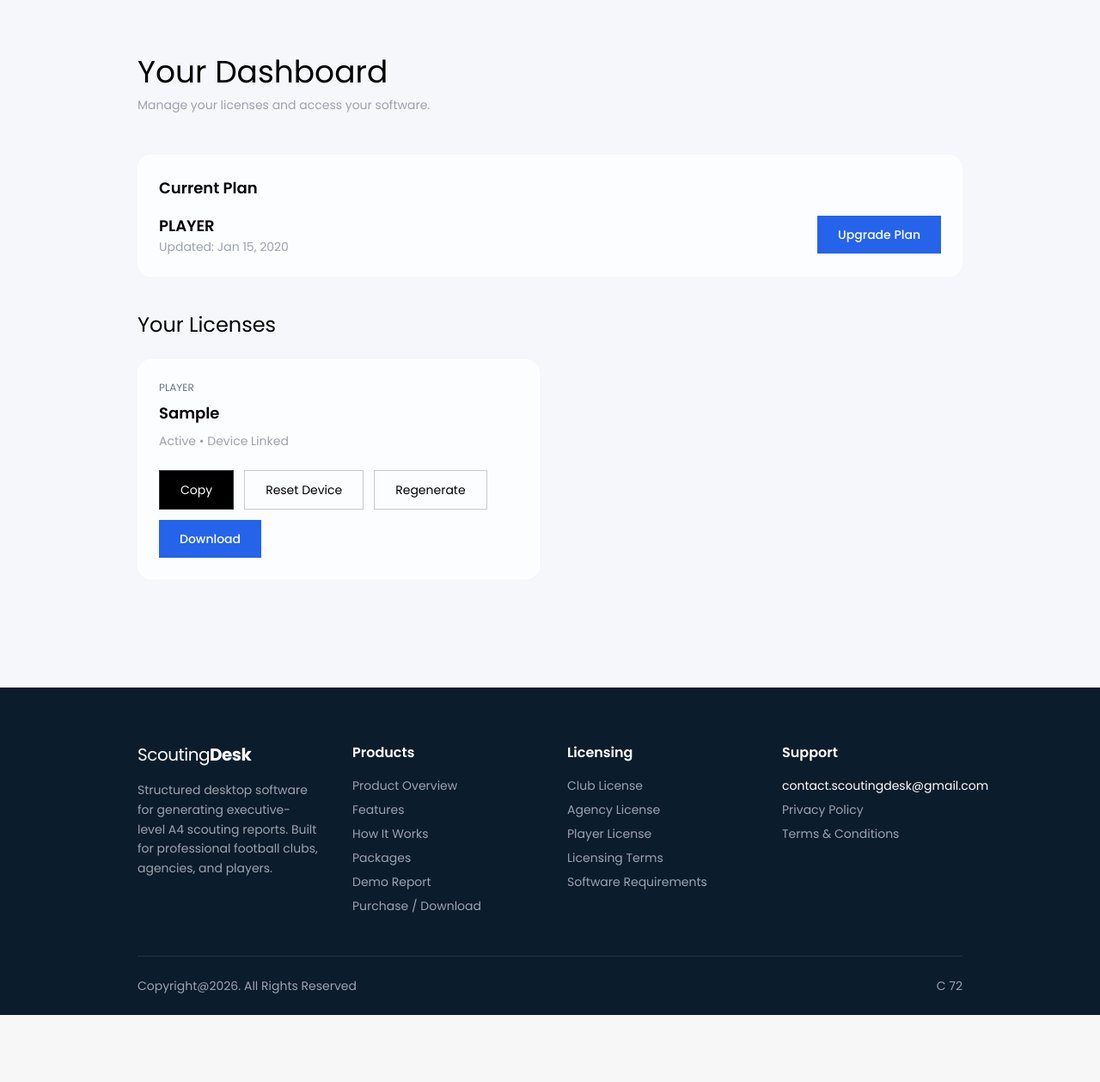
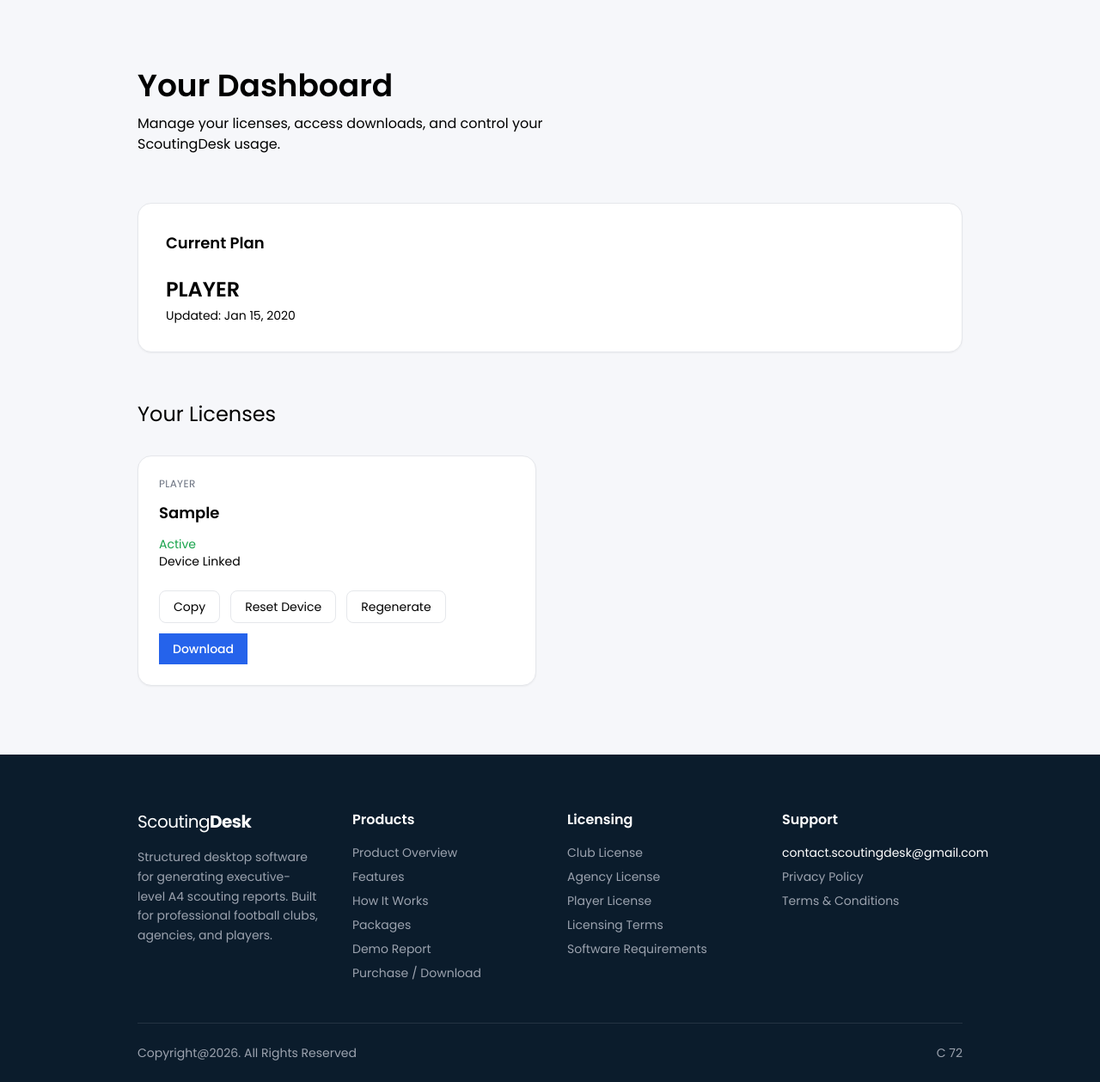
Before and after one commit to TheSukhSingh/scoutingdesk-website, a Django app: page /dashboard/ in a window 1280 px wide. Shown: the part 85-1344 px from the top of the page at 86% size. Before the commit the page ends 1266 px from the top, so only its background shows below. Run offline with Django 5.2, Linux system fonts and the light colour scheme; a user stored in the database is signed in; tables that the repository leaves empty hold one stand-in row (values such as "Sample post"); parts of the project's set-up code (start-up, migrations or seed data) failed here and were passed over.

Commit message:
licensing stricter

```diff
--- a/activation/models.py
+++ b/activation/models.py
@@ -5,8 +5,12 @@ from django.contrib.auth import get_user_model
 User = get_user_model()
 
 
+
 def generate_activation_key():
-    return f"SD-{uuid.uuid4().hex[:12].upper()}"
+    while True:
+        key = f"SD-{uuid.uuid4().hex[:12].upper()}"
+        if not License.objects.filter(key=key).exists():
+            return key
 
 
 class License(models.Model):
--- a/activation/views.py
+++ b/activation/views.py
@@ -65,7 +65,7 @@ def activate_license(request):
             return JsonResponse({"valid": False, "error": "Too many attempts"})
 
         try:
-            licelicense = License.objects.get(key=key, user=request.user)
+            license = License.objects.get(key=key, user=request.user)
         except License.DoesNotExist:
             LicenseActivity.objects.create(
                 license=None,
@@ -190,7 +190,7 @@ def reset_device(request):
         data = json.loads(request.body)
         key = data.get("activation_key")
 
-        licelicense = License.objects.get(key=key, user=request.user)
+        license = License.objects.get(key=key, user=request.user)
 
         license.device_id = None
         license.session_token = None
@@ -242,6 +242,12 @@ def dashboard_reset_device(request):
 
 import uuid
 
+def generate_unique_key():
+    while True:
+        key = f"SD-{uuid.uuid4().hex[:12].upper()}"
+        if not License.objects.filter(key=key).exists():
+            return key
+
 @login_required
 def regenerate_key(request):
     if request.method != "POST":
@@ -254,7 +260,7 @@ def regenerate_key(request):
         license = License.objects.get(key=key, user=request.user)
 
         # 🔥 generate new key
-        new_key = f"SD-{uuid.uuid4().hex[:12].upper()}"
+        new_key = generate_unique_key()
 
         license.key = new_key
         license.device_id = None
--- a/static/css/output.css
+++ b/static/css/output.css
@@ -1489,6 +1489,11 @@ video {
   padding-right: 2rem;
 }
 
+.py-2 {
+  padding-top: 0.5rem;
+  padding-bottom: 0.5rem;
+}
+
 .pb-16 {
   padding-bottom: 4rem;
 }
--- a/templates/dashboard.html
+++ b/templates/dashboard.html
@@ -1,53 +1,51 @@
-{% extends "base.html" %}
-{% load static %}
-{% block content %}
+{% extends "base.html" %} {% load static %} {% block content %}
 
-<div class="bg-[var(--color-bg-2)] min-h-screen py-16">
-
-  <div class="container-main">
-
+<div class="bg-[var(--color-bg-2)] min-h-screen py-20">
+  <div class="container-main text-[var(--color-text-dark)]">
     <!-- HEADER -->
-    <div class="mb-12">
-      <h1 class="heading-lg text-black">Your Dashboard</h1>
-      <p class="text-muted mt-2">Manage your licenses and access your software.</p>
+    <div class="mb-14">
+      <h1 class="heading-lg font-semibold">Your Dashboard</h1>
+      <p class="text-[var(--color-text-muted)] mt-3 max-w-xl">
+        Manage your licenses, access downloads, and control your ScoutingDesk
+        usage.
+      </p>
     </div>
 
     <!-- PLAN CARD -->
-    <div class="glass-light rounded-2xl p-6 mb-10">
-      <h2 class="heading-sm font-semibold text-black">Current Plan</h2>
+    <div
+      class="bg-white border border-gray-200 shadow-sm rounded-2xl p-8 mb-14"
+    >
+      <h2 class="heading-sm font-semibold mb-6">Current Plan</h2>
 
-      <div class="flex items-center justify-between mt-4">
+      <div class="flex items-center justify-between flex-wrap gap-6">
         <div>
-          <p class="text-lg font-semibold text-black">
-            {{ request.user.profile.plan|default:"No Plan" | upper }}
+          <p class="text-2xl font-semibold text-[var(--color-text-dark)]">
+            {{ request.user.profile.plan|default:"No Plan"|upper }}
           </p>
-          <p class="text-muted">
+
+          {% if request.user.profile.plan_updated_at %}
+          <p class="text-sm text-[var(--color-text-muted)] mt-1">
             Updated: {{ request.user.profile.plan_updated_at|date:"M d, Y" }}
           </p>
+          {% endif %}
         </div>
-
-        <a href="#" class="btn-primary text-sm">
-          Upgrade Plan
-        </a>
       </div>
     </div>
 
     <!-- LICENSE SECTION -->
     <div>
-      <h2 class="heading-md text-black mb-6">Your Licenses</h2>
-
-      <div id="licenses-container" class="grid md:grid-cols-2 gap-6">
-
-        <!-- Example Card (JS will replace this) -->
-        <div class="glass-light rounded-2xl p-6">
-          <p class="text-muted">Loading licenses...</p>
+      <div class="flex items-center justify-between mb-8">
+        <h2 class="heading-md">Your Licenses</h2>
       </div>
 
+      <div id="licenses-container" class="grid md:grid-cols-2 gap-8">
+        <!-- Loading State -->
+        <div class="bg-white border border-gray-200 shadow-sm rounded-2xl p-6">
+          <p class="text-[var(--color-text-muted)]">Loading licenses...</p>
         </div>
       </div>
-
     </div>
-
+  </div>
 </div>
 
 <script>
@@ -60,46 +58,63 @@ async function loadLicenses() {
       container.innerHTML = "";
 
       if (!data.licenses.length) {
-      container.innerHTML = "<p class='text-muted'>No licenses found.</p>";
+        container.innerHTML = `
+        <div class="bg-white border border-gray-200 shadow-sm rounded-2xl p-6">
+          <p class="text-[var(--color-text-muted)]">No licenses found.</p>
+        </div>
+      `;
         return;
       }
 
-    data.licenses.forEach(l => {
+      data.licenses.forEach((l) => {
+        const statusColor = l.is_active ? "text-green-600" : "text-red-500";
+
+        const deviceText = l.device_bound ? "Device Linked" : "Not Activated";
+
         const card = `
-        <div class="glass-light rounded-2xl p-6 flex flex-col justify-between">
+        <div class="bg-white border border-gray-200 shadow-sm rounded-2xl p-6 flex flex-col justify-between">
 
+          <!-- TOP -->
           <div>
-            <p class="text-xs text-gray-500 uppercase">${l.package}</p>
 
-            <p class="mt-2 text-lg font-semibold text-black break-all">
+            <p class="text-xs text-gray-500 uppercase tracking-wide">
+              ${l.package}
+            </p>
+
+            <p class="mt-3 text-lg font-semibold text-[var(--color-text-dark)] break-all">
               ${l.key}
             </p>
 
-            <p class="text-muted mt-2">
-              ${l.is_active ? "Active" : "Inactive"} •
-              ${l.device_bound ? "Device Linked" : "Not Activated"}
+            <p class="mt-3 text-sm ${statusColor}">
+              ${l.is_active ? "Active" : "Inactive"}
             </p>
+
+            <p class="text-sm text-[var(--color-text-muted)]">
+              ${deviceText}
+            </p>
+
           </div>
 
+          <!-- ACTIONS -->
           <div class="mt-6 flex flex-wrap gap-3">
 
             <button onclick="copyKey('${l.key}')"
-              class="btn-secondary text-sm bg-black text-white">
+              class="text-sm px-4 py-2 border border-gray-200 rounded-lg hover:bg-gray-50 transition">
               Copy
             </button>
 
             <button onclick="resetDevice('${l.key}')"
-              class="btn-secondary text-sm text-black border-black/20">
+              class="text-sm px-4 py-2 border border-gray-200 rounded-lg hover:bg-gray-50 transition">
               Reset Device
             </button>
 
             <button onclick="regenKey('${l.key}')"
-              class="btn-secondary text-sm text-black border-black/20">
+              class="text-sm px-4 py-2 border border-gray-200 rounded-lg hover:bg-gray-50 transition">
               Regenerate
             </button>
 
             <a href="/download/"
-              class="btn-primary text-sm">
+              class="btn-primary text-sm px-4 py-2">
               Download
             </a>
 
@@ -110,7 +125,6 @@ async function loadLicenses() {
 
         container.innerHTML += card;
       });
-
     } catch (err) {
       console.error(err);
     }
@@ -125,7 +139,7 @@ async function resetDevice(key) {
     await fetch("/api/license/reset-device/", {
       method: "POST",
       headers: { "Content-Type": "application/json" },
-    body: JSON.stringify({ activation_key: key })
+      body: JSON.stringify({ activation_key: key }),
     });
 
     alert("Device reset successful");
@@ -136,7 +150,7 @@ async function regenKey(key) {
     const res = await fetch("/api/license/regenerate-key/", {
       method: "POST",
       headers: { "Content-Type": "application/json" },
-    body: JSON.stringify({ activation_key: key })
+      body: JSON.stringify({ activation_key: key }),
     });
 
     const data = await res.json();
```
Lines whose indentation alone changed are shown as unchanged.
